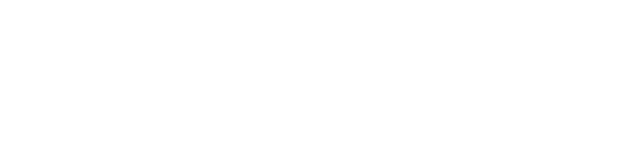
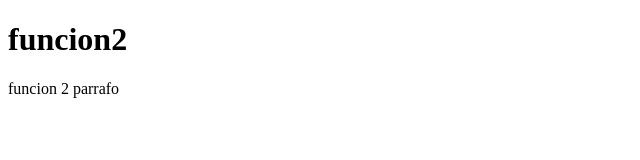
Before and after one commit to erk282/ejer26, a plain HTML site: page index2.html in a window 1280 px wide. Shown: the whole page, without its empty margins (0-640 px from the left). Drawn offline with Linux system fonts and the light colour scheme.

Commit message:
index 2 class y parrafo

```diff
--- a/index2.html
+++ b/index2.html
@@ -6,6 +6,8 @@
     <title>ejer26 2</title>
 </head>
 <body>
+    <h1 class="conflict1">funcion2</h1>
+    <p>funcion 2 parrafo</p>
 
 
 </body>
```
